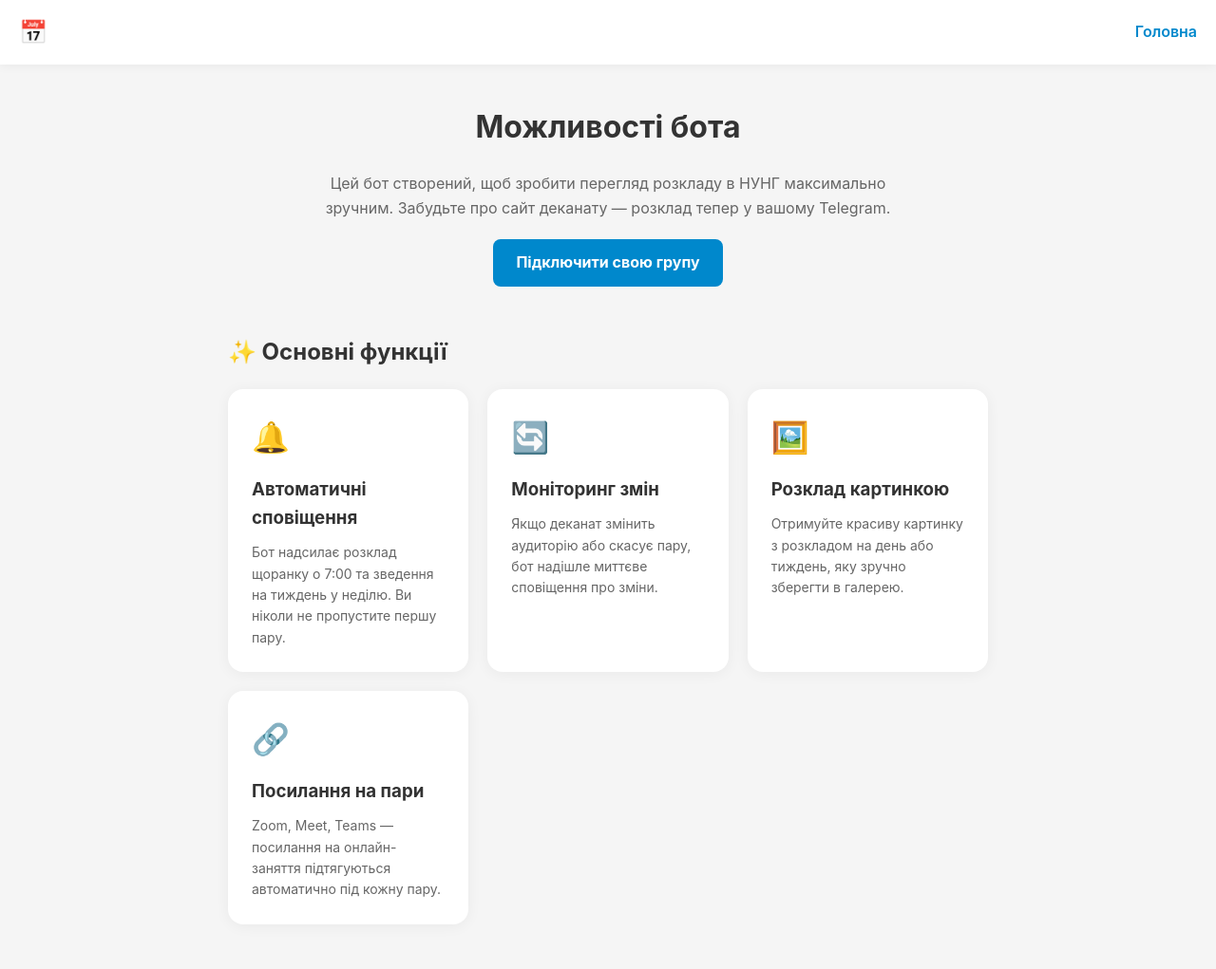
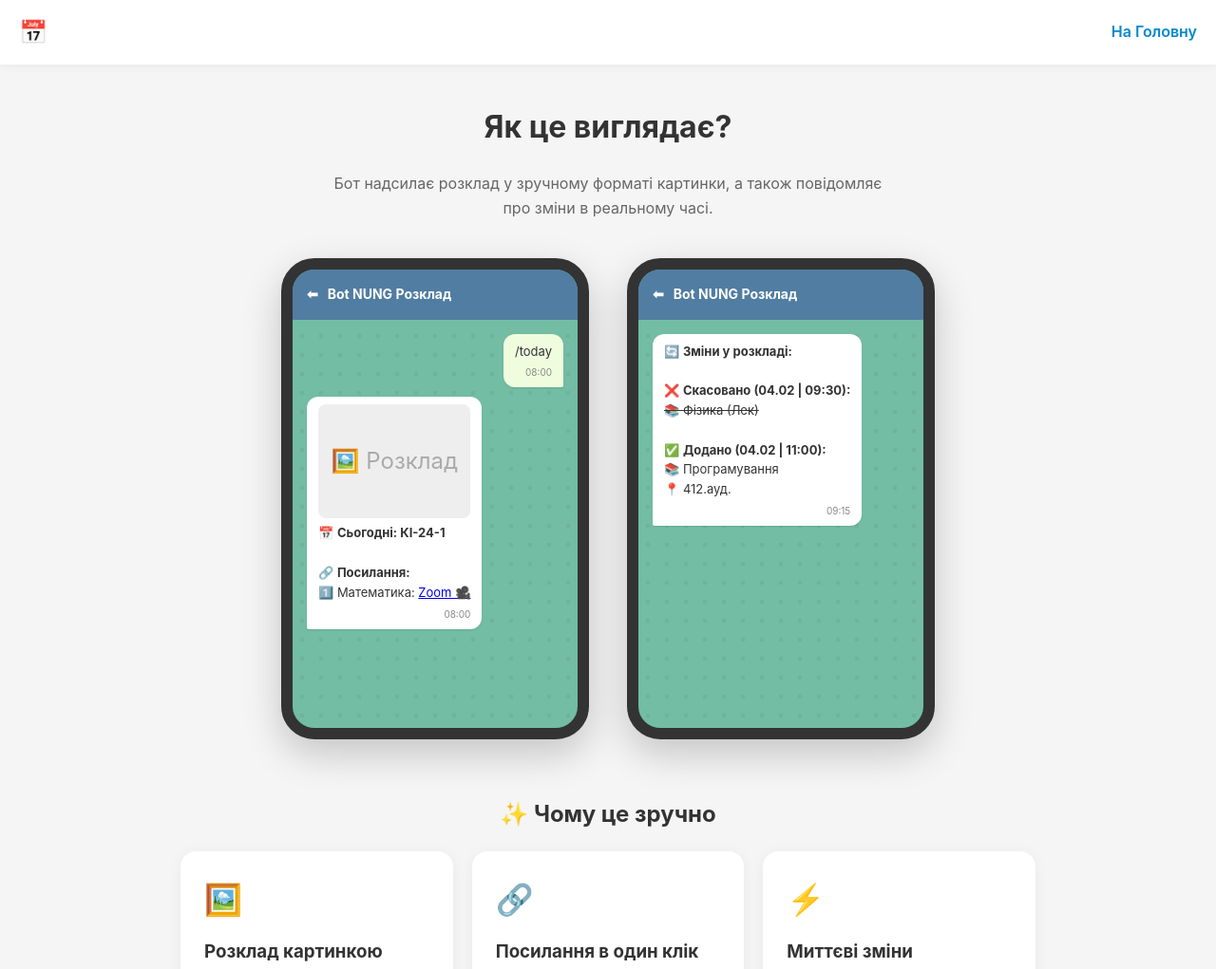
Before and after one commit to Dr34mChas3r/dr34mchas3r.github.io, a plain HTML site: page help.html in a window 1280 px wide. Shown: the top 1021 px of the page at 95% size. Drawn offline with Linux system fonts and the light colour scheme.

Commit message:
Update help.html with new layout and styles

```diff
--- a/help.html
+++ b/help.html
@@ -11,6 +11,8 @@
             --card-bg: #ffffff;
             --text: #333333;
             --secondary-text: #666666;
+            --msg-in: #ffffff;
+            --msg-out: #effdde;
         }
 
         body {
@@ -21,7 +23,6 @@
             line-height: 1.6;
         }
 
-        /* Навігація */
         nav {
             background: var(--card-bg);
             padding: 15px 20px;
@@ -43,14 +44,107 @@
         }
 
         .container {
-            max-width: 800px;
+            max-width: 900px;
             margin: 40px auto;
             padding: 0 20px;
         }
 
-        h1, h2 { color: var(--text); }
+        h1, h2 { color: var(--text); text-align: center; }
 
-        /* Картки функцій */
+        .hero-text {
+            text-align: center;
+            color: #666;
+            max-width: 600px;
+            margin: 0 auto 40px auto;
+        }
+
+        /* --- Секція Демонстрації (Телефони) --- */
+        .demo-section {
+            display: flex;
+            flex-wrap: wrap;
+            justify-content: center;
+            gap: 40px;
+            margin-bottom: 60px;
+        }
+
+        .phone-mockup {
+            width: 300px;
+            background: #72bda3; /* Колір фону чату Telegram */
+            background-image: radial-gradient(#6fb399 15%, transparent 16%), radial-gradient(#6fb399 15%, transparent 16%);
+            background-size: 20px 20px;
+            border: 12px solid #333;
+            border-radius: 35px;
+            overflow: hidden;
+            position: relative;
+            box-shadow: 0 15px 40px rgba(0,0,0,0.2);
+        }
+
+        .phone-header {
+            background: #517da2;
+            padding: 15px;
+            color: white;
+            font-size: 14px;
+            font-weight: bold;
+            display: flex;
+            align-items: center;
+        }
+
+        .phone-header::before {
+            content: "⬅";
+            margin-right: 10px;
+        }
+
+        .chat-area {
+            padding: 15px;
+            display: flex;
+            flex-direction: column;
+            gap: 10px;
+            height: 400px; /* Висота екрану */
+        }
+
+        .msg {
+            padding: 8px 12px;
+            border-radius: 12px;
+            font-size: 13px;
+            max-width: 85%;
+            box-shadow: 0 1px 2px rgba(0,0,0,0.1);
+            position: relative;
+        }
+
+        .msg-out {
+            background: var(--msg-out);
+            align-self: flex-end;
+            border-bottom-right-radius: 2px;
+        }
+
+        .msg-in {
+            background: var(--msg-in);
+            align-self: flex-start;
+            border-bottom-left-radius: 2px;
+        }
+
+        .msg-img {
+            width: 100%;
+            height: 120px;
+            background: #eee;
+            border-radius: 8px;
+            margin-bottom: 5px;
+            display: flex;
+            align-items: center;
+            justify-content: center;
+            color: #aaa;
+            font-size: 24px;
+        }
+
+        .msg-time {
+            font-size: 10px;
+            color: #888;
+            text-align: right;
+            margin-top: 4px;
+        }
+
+        /* --- Кінець Демонстрації --- */
+
         .feature-grid {
             display: grid;
             grid-template-columns: repeat(auto-fit, minmax(250px, 1fr));
@@ -71,7 +165,6 @@
         .card h3 { margin-top: 0; margin-bottom: 10px; }
         .card p { color: var(--secondary-text); font-size: 14px; margin: 0; }
 
-        /* Список команд */
         .command-list {
             background: var(--card-bg);
             border-radius: 16px;
@@ -101,7 +194,6 @@
 
         .cmd-desc { font-size: 14px; color: var(--secondary-text); }
 
-        /* Футер */
         footer {
             text-align: center;
             padding: 40px 0;
@@ -126,41 +218,67 @@
     <nav>
         <a href="index.html" class="nav-logo">📅</a>
         <div class="nav-links">
-            <a href="index.html">Головна</a>
+            <a href="index.html">На Головну</a>
         </div>
     </nav>
 
     <div class="container">
-        <div style="text-align: center; margin-bottom: 50px;">
-            <h1>Можливості бота</h1>
-            <p style="color: #666; max-width: 600px; margin: 0 auto;">
-                Цей бот створений, щоб зробити перегляд розкладу в НУНГ максимально зручним.
-                Забудьте про сайт деканату — розклад тепер у вашому Telegram.
-            </p>
-            <a href="index.html" class="cta-button">Підключити свою групу</a>
+        <h1>Як це виглядає?</h1>
+        <p class="hero-text">Бот надсилає розклад у зручному форматі картинки, а також повідомляє про зміни в реальному часі.</p>
+
+        <div class="demo-section">
+
+            <div class="phone-mockup">
+                <div class="phone-header">Bot NUNG Розклад</div>
+                <div class="chat-area">
+                    <div class="msg msg-out">
+                        /today
+                        <div class="msg-time">08:00</div>
+                    </div>
+                    <div class="msg msg-in">
+                        <div class="msg-img">🖼️ Розклад</div>
+                        📅 <b>Сьогодні: КІ-24-1</b><br>
+                        <br>
+                        🔗 <b>Посилання:</b><br>
+                        1️⃣ Математика: <a href="#">Zoom 🎥</a>
+                        <div class="msg-time">08:00</div>
+                    </div>
+                </div>
+            </div>
+
+            <div class="phone-mockup">
+                <div class="phone-header">Bot NUNG Розклад</div>
+                <div class="chat-area">
+                    <div class="msg msg-in">
+                        🔄 <b>Зміни у розкладі:</b><br><br>
+                        ❌ <b>Скасовано (04.02 | 09:30):</b><br>
+                        <s>📚 Фізика (Лек)</s><br><br>
+                        ✅ <b>Додано (04.02 | 11:00):</b><br>
+                        📚 Програмування<br>
+                        📍 412.ауд.
+                        <div class="msg-time">09:15</div>
+                    </div>
+                </div>
+            </div>
+
         </div>
 
-        <h2>✨ Основні функції</h2>
+        <h2>✨ Чому це зручно</h2>
         <div class="feature-grid">
-            <div class="card">
-                <span class="icon">🔔</span>
-                <h3>Автоматичні сповіщення</h3>
-                <p>Бот надсилає розклад щоранку о 7:00 та зведення на тиждень у неділю. Ви ніколи не пропустите першу пару.</p>
-            </div>
-            <div class="card">
-                <span class="icon">🔄</span>
-                <h3>Моніторинг змін</h3>
-                <p>Якщо деканат змінить аудиторію або скасує пару, бот надішле миттєве сповіщення про зміни.</p>
-            </div>
             <div class="card">
                 <span class="icon">🖼️</span>
                 <h3>Розклад картинкою</h3>
-                <p>Отримуйте красиву картинку з розкладом на день або тиждень, яку зручно зберегти в галерею.</p>
+                <p>Отримуйте естетичну картинку з розкладом, яку зручно зберегти в галерею або переслати старості.</p>
             </div>
             <div class="card">
                 <span class="icon">🔗</span>
-                <h3>Посилання на пари</h3>
-                <p>Zoom, Meet, Teams — посилання на онлайн-заняття підтягуються автоматично під кожну пару.</p>
+                <h3>Посилання в один клік</h3>
+                <p>Більше не треба шукати посилання в чатах. Натисніть кнопку під розкладом і ви вже на парі.</p>
+            </div>
+            <div class="card">
+                <span class="icon">⚡</span>
+                <h3>Миттєві зміни</h3>
+                <p>Бот моніторить сайт деканату кожні 30 хвилин. Якщо пару перенесли — ви дізнаєтесь першим.</p>
             </div>
         </div>
 
@@ -168,11 +286,7 @@
         <div class="command-list">
             <div class="command-item">
                 <span class="cmd">/today</span>
-                <span class="cmd-desc">Отримати розклад на сьогодні (картинкою).</span>
-            </div>
-            <div class="command-item">
-                <span class="cmd">/tomorrow</span>
-                <span class="cmd-desc">Подивитись, що буде завтра.</span>
+                <span class="cmd-desc">Отримати розклад на сьогодні.</span>
             </div>
             <div class="command-item">
                 <span class="cmd">/week</span>
@@ -180,20 +294,21 @@
             </div>
             <div class="command-item">
                 <span class="cmd">/settings</span>
-                <span class="cmd-desc">Налаштування сповіщень (щоденні, тижневі, зміни).</span>
+                <span class="cmd-desc">Налаштування ранкових сповіщень.</span>
             </div>
             <div class="command-item">
-                <span class="cmd">/search [прізвище]</span>
-                <span class="cmd-desc">Знайти, де зараз знаходиться викладач. Наприклад: <code>/search Коваль</code></span>
+                <span class="cmd">/search</span>
+                <span class="cmd-desc">Знайти викладача або предмет.</span>
             </div>
             <div class="command-item">
-                <span class="cmd">/group [група]</span>
-                <span class="cmd-desc">Змінити групу. Наприклад: <code>/group КІ-24-1</code></span>
+                <span class="cmd">/group</span>
+                <span class="cmd-desc">Змінити навчальну групу.</span>
             </div>
         </div>
 
         <footer>
-            <p>Розроблено для студентів НУНГ ❤️</p>
+            <a href="index.html" class="cta-button">Підключити Бота</a>
+            <p style="margin-top: 20px">Розроблено для студентів НУНГ ❤️</p>
         </footer>
     </div>
 
```
